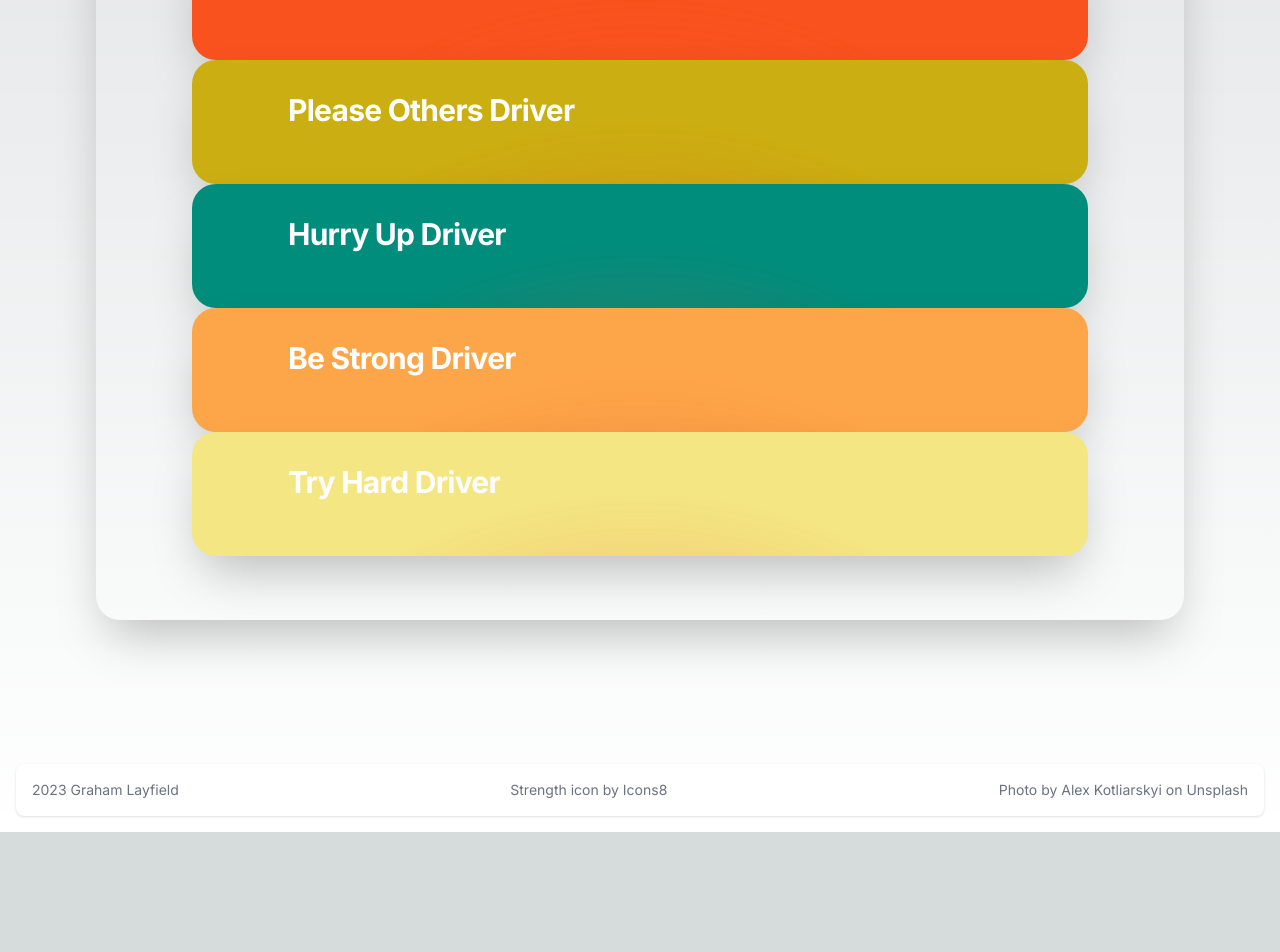
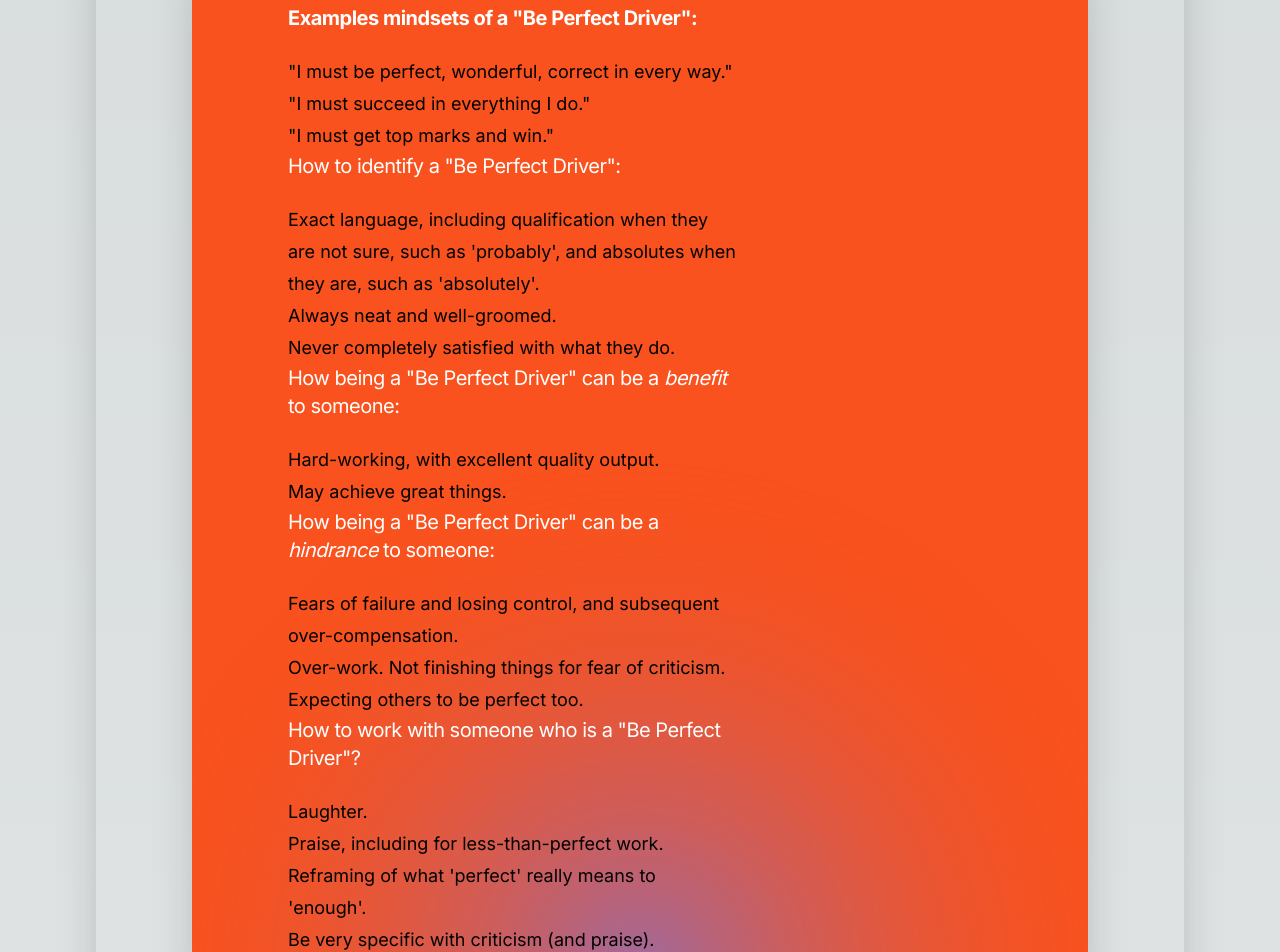
Before and after one commit to glayfield/working-styles, a Next.js app: page /styles in a window 1280 px wide. Shown: the part 648-1600 px from the top of the page. Before the commit the page ends 1480 px from the top, so only its background shows below. Built offline with nearby package versions, Linux system fonts and the light colour scheme.

Commit message:
completed data, basic output of it

```diff
--- a/src/app/results/page.tsx
+++ b/src/app/results/page.tsx
@@ -26,12 +26,10 @@ export default function Results() {
         const matches: Array<Answer> = answers.filter(function (group: Answer) {
             return group.group === groupId;
         });
-        console.log(matches);
         const sum = matches.reduce(
             (accumulator, currentValue) => accumulator + currentValue.score,
             0,
         );
-        console.log('group id ' + groupId + ' sum = ' + sum );
         return sum;
     }
 
--- a/src/app/styles/page.tsx
+++ b/src/app/styles/page.tsx
@@ -38,7 +38,36 @@ export default function Styles() {
                         </svg>
                         <div className="mx-auto max-w-md text-center lg:mx-0 lg:flex-auto lg:py-8 lg:text-left">
                             <h2 className="text-2xl font-bold tracking-tight text-white sm:text-3xl">{group.name}</h2>
-                            <p className="mt-6 text-lg leading-8 text-gray-300">{group?.desc}</p>
+                            <h3 className="text-l font-bold tracking-tight text-white sm:text-xl">Examples mindsets of a "{group.name}":</h3>
+                            <ul className="mt-6 text-lg leading-8">
+                            {group.imperative.map((text: string, index: number) => (
+                                <li key={"a" + index}>"{text}"</li>
+                            ))}
+                            </ul>
+                            <h3 className="text-l tracking-tight text-white sm:text-xl">How to identify a "{group.name}":</h3>
+                            <ul className="mt-6 text-lg leading-8">
+                            {group.identification.map((text: string, index: number) => (
+                                <li key={"b" + index}>{text}</li>
+                            ))}
+                            </ul>
+                            <h3 className="text-l tracking-tight text-white sm:text-xl">How being a "{group.name}" can be a <i>benefit</i> to someone:</h3>
+                            <ul className="mt-6 text-lg leading-8">
+                            {group.benefits.map((text: string, index: number) => (
+                                <li key={"c" + index}>{text}</li>
+                            ))}
+                            </ul>
+                            <h3 className="text-l tracking-tight text-white sm:text-xl">How being a "{group.name}" can be a <i>hindrance</i> to someone:</h3>
+                            <ul className="mt-6 text-lg leading-8">
+                            {group.problems.map((text: string, index: number) => (
+                                <li key={"d" + index}>{text}</li>
+                            ))}
+                            </ul>
+                            <h3 className="text-l tracking-tight text-white sm:text-xl">How to work with someone who is a "{group.name}"?</h3>
+                            <ul className="mt-6 text-lg leading-8">
+                            {group.treatment.map((text: string, index: number) => (
+                                <li key={"e" + index}>{text}</li>
+                            ))}
+                            </ul>
                         </div>
                     </div>
                 ))}
--- a/src/data/groups.tsx
+++ b/src/data/groups.tsx
@@ -4,30 +4,176 @@ const GROUPS = [
     name: "Be Perfect Driver",
     key: 'bePerfect',
     color: "#F9521E",
+    imperative: [
+      "I must be perfect, wonderful, correct in every way.",
+      "I must succeed in everything I do.",
+      "I must get top marks and win."
+    ],
+    identification: [
+      "Exact language, including qualification when they are not sure, such as 'probably', and absolutes when they are, such as 'absolutely'.",
+      "Always neat and well-groomed.",
+      "Never completely satisfied with what they do."
+    ],
+    benefits: [
+      "Hard-working, with excellent quality output.",
+      "May achieve great things."
+    ],
+    problems: [
+      "Fears of failure and losing control, and subsequent over-compensation.",
+      "Over-work. Not finishing things for fear of criticism.",
+      "Expecting others to be perfect too."
+    ],
+    treatment: [
+      "Laughter.",
+      "Praise, including for less-than-perfect work.",
+      "Reframing of what 'perfect' really means to 'enough'.",
+      "Be very specific with criticism (and praise)."
+    ]
   },
   {
     id: 2,
     name: "Please Others Driver",
     key: 'pleaseOthers',
-    color: "#CBAE11"
+    color: "#CBAE11",
+    imperative: [
+      "I must make other people happy. I know that I have done this when they acknowledge and praise me.",
+      "Only others can tell me when I have done well. If they do not, I have failed.",
+      "Other people's happiness is more important than mine."
+    ],
+    identification: [
+      "Ingratiating behavior, always seeking to please.",
+      "Always testing that people are happy and satisfied.",
+      "Smiling and friendly expression.",
+      "Frames everything as a question that invites approval.",
+      "Apologetic. Will say 'sorry' for almost anything and even just to fill space."
+    ],
+    benefits: [
+      "Comfortable working with other people. Often well-liked and good company.",
+      "Sympathetic and concerned about others."
+    ],
+    problems: [
+      "Anxious around others. Worrying too much as to how they are being perceived.",
+      "Always seeking approval. Finds positions of authority difficult.",
+      "Unable to say 'no' to any request.",
+      "Finds criticism particularly difficult when it implies they have not pleased others.",
+      "Worried when ignored. Easily offended (but unlikely to mention it).",
+      "Can get locked in mutual hugging patterns or competitive pleasing with other pleasers."
+    ],
+    treatment: [
+      "Make pleasing themselves a criteria for pleasing you. Be happy when they are happy (but beware of getting in a mutual pleasing competition).",
+      "Help them accept criticism without feeling put down or a failure. Do not get angry with them.",
+      "Help them to see when pleasing others turns into dysfunctional subservience.",
+      "Encourage them to become self-sufficient and praise themselves.",
+      "Get them to indulge themselves now and again. Separate out some 'space for just me'."
+    ]
   },
   {
     id: 3,
     name: "Hurry Up Driver",
     key: 'hurryUp',
-    color: "#008D7C"
+    color: "#008D7C",
+    imperative: [
+      "Go faster. Whatever I am doing, it's not  being done quickly enough.",
+      "So much to do, so little time."
+    ],
+    identification: [
+      "Enthusiastic and action-oriented.",
+      "Many things on the go at once. Often juggling several quite different activities.",
+      "Time language, using words like 'now', 'schedule', 'timely' and so on.",
+      "Complaints that there is not enough time.",
+      "Talking quickly and checking the clock frequently.",
+      "Impatient (watch for tapping fingers and huffing).",
+      "May explode into anger if held up.",
+    ],
+    benefits: [
+      "When given work delivers it quickly.",
+      "Good focus on output and delivery (when not combined with 'try hard')."
+    ],
+    problems: [
+      "Fretting over having 'nothing to do'.",
+      "Speed over accuracy.",
+      "Taking on too much and then complaining",
+      "Hassling others to do things before they are ready."
+    ],
+    treatment: [
+      "Thank them for their time.",
+      "Ensure they think before they act.",
+      "Help them to 'be' without 'doing'. Get them to sit quietly and appreciate a single moment."
+    ]
   },
   {
     id: 4,
     name: "Be Strong Driver",
     key: 'beStrong',
-    color: "#FDA649"
+    color: "#FDA649",
+    imperative: [
+      "I must be invulnerable at all times. I must not cry or show any weakness.",
+      "I cannot express emotions. I must help others but not myself (I do not need help)."
+    ],
+    identification: [
+      "Aggressive or assertive attitude, demonstrating strength in attitude.",
+      "Objective language, distancing themselves from their feelings. Avoids 'I' language and any talk about emotions.",
+      "Frozen face and body, hiding emotions.",
+      "Will take on all tasks without complaint."
+    ],
+    benefits: [
+      "Good for getting things done, especially in a crisis.",
+      "Does not take things personally or get sucked into emotional situations.",
+      "Generous, always helping others before self."
+    ],
+    problems: [
+      "Withdrawn under stress as they hold emotions in. Refusal to acknowledge they are stressed.",
+      "Bottled-up emotions that may explode outwards onto others or be held in and do internal damage.",
+      "Can get into 'who is the strongest' competitions with others, especially those who also have powerful 'be strong' drivers.",
+      "Expecting others to be strong. Contempt for the weak."
+    ],
+    treatment: [
+      "Praise for consideration of the feelings of others.",
+      "Put them in slightly vulnerable situations and praise their handling and exposure of emotions. Only make them as vulnerable as they can handle without going into Fight-or-Flight.",
+      "Be considerate about their emotions. Show that you recognize them and that it is ok for them to have feelings.",
+      "Show them that they are not to blame for things, including their own internal issues.",
+      "Help them receive with good grace as well as give to others.",
+      "Help them see where their strength appears as a threat to others."
+    ]
   },
   {
     id: 5,
     name: "Try Hard Driver",
     key: 'tryHard',
-    color: "#F4E683"
+    color: "#F4E683",
+    imperative: [
+      "I cannot refuse requests. I must at least try.",
+      "I must improve and always get better.",
+      "Wherever I am is not good enough."
+    ],
+    identification: [
+      "Not satisfied with what has been done.",
+      "Language that uses the verb 'try' (rather than 'will').",
+      "Tense and anxious in appearance.",
+      "Will often side with the underdog, seeking to right wrongs.",
+      "May well not achieve goals (although these are often high)."
+    ],
+    benefits: [
+      "They always give of their utmost in all situations.",
+      "Persistence in difficult and time-consuming situations.",
+      "Helping others.",
+      "Working toward noble causes."
+    ],
+    problems: [
+      "Craving praise, but never satisfied when it is given.",
+      "Find criticism very hurtful, especially for not trying enough or not considering others.",
+      "Effort of trying leads to physical burn-out.",
+      "Lots of 'trying' but no real result.",
+      "Fear of completion (run out of things to try).",
+      "Expecting others to try harder."
+    ],
+    treatment: [
+      "Use their need to improve to help them to not try too hard.",
+      "Praise for completion of specific items. Do not praise just for effort.",
+      "Help them move from 'trying' to 'succeeding'. Start with the language they use.",
+      "Stop them moving to another task before the first is complete.",
+      "Help them distinguish between that which is achievable and that which is not realistically possible."
+    ]
   }
 ];
 
```
Also changed, not shown: src/types/interfaces.tsx (+5 -5 lines).
